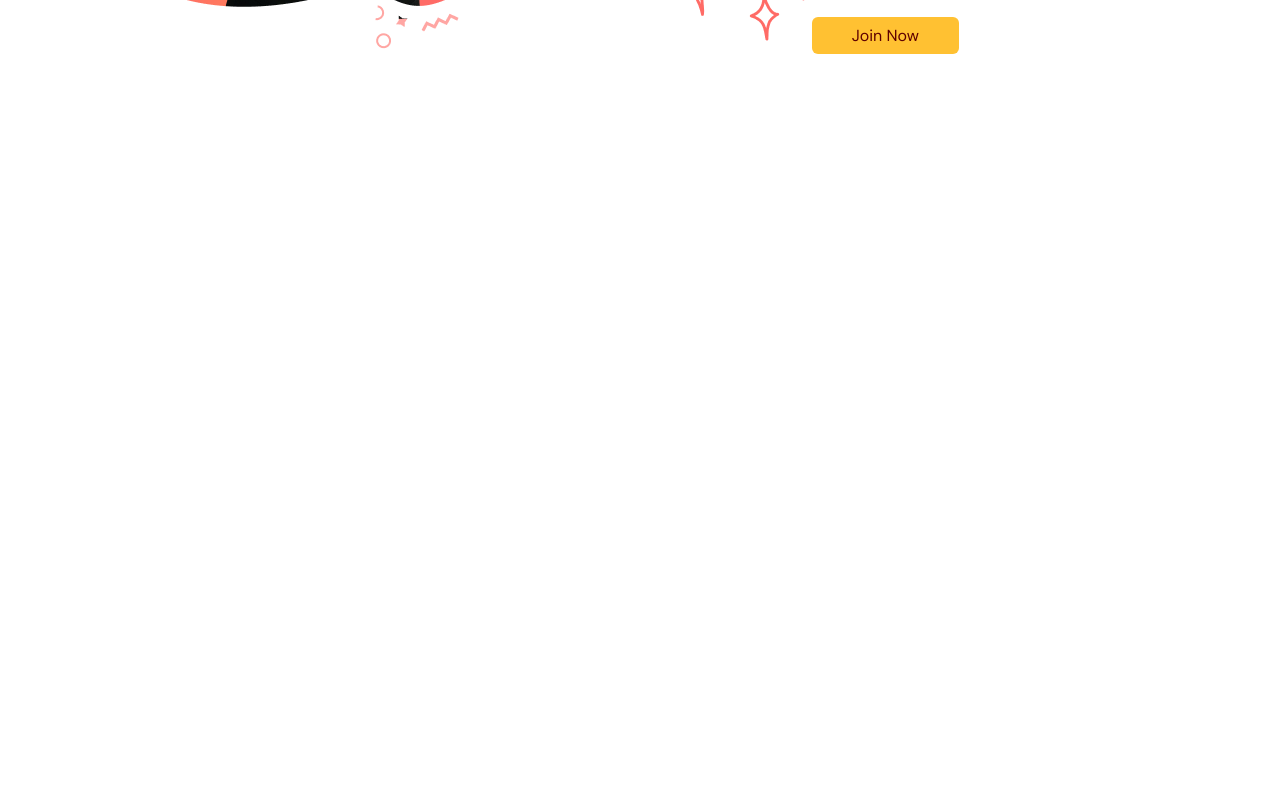
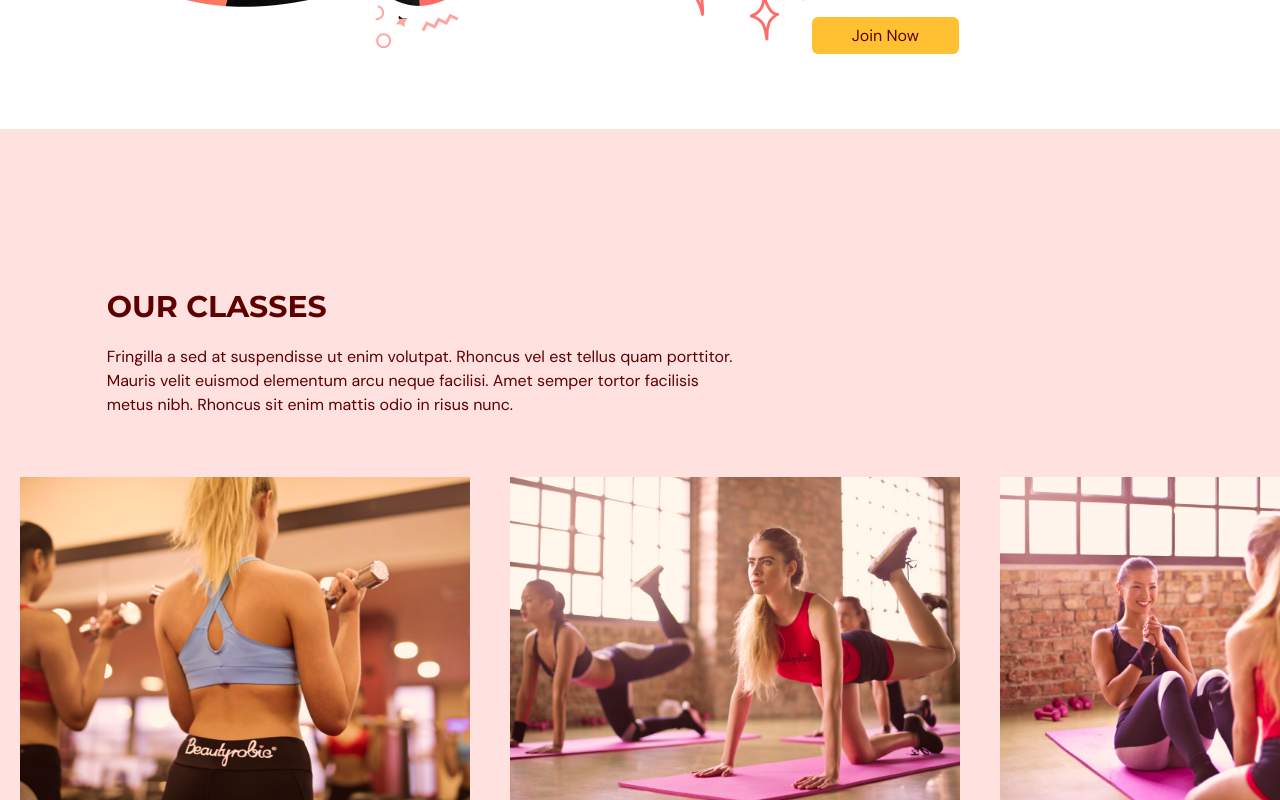
Before and after one commit to AlejandroM12/gym-ts, a React (Vite) app: page / in a window 1280 px wide. Shown: the part 2000-2800 px from the top of the page. Before the commit the page ends 2129 px from the top, so only its background shows below. Built offline with nearby package versions, Linux system fonts and the light colour scheme.

Commit message:
feat: add our classes page

```diff
--- a/src/App.tsx
+++ b/src/App.tsx
@@ -2,6 +2,7 @@
 import Navbar from "./scenes/navbar";
 import Home from "@/scenes/home";
 import Benefits from "@/scenes/benefits";
+import OurClasses from "@/scenes/ourClasses";
 import { SelectedPage } from "@/shared/types";
 
 function App() {
@@ -31,6 +32,7 @@
       />
       <Home setSelectedPage={setSelectedPage} />
       <Benefits setSelectedPage={setSelectedPage} />
+      <OurClasses setSelectedPage={setSelectedPage} />
     </div>
   );
 }
--- a/src/scenes/navbar/index.tsx
+++ b/src/scenes/navbar/index.tsx
@@ -20,7 +20,7 @@
   return (
     <nav>
       <div
-        className={`${navbarBackground} ${flexBetween} z-3- fixed top-0 w-full py-6 `}
+        className={`${navbarBackground} ${flexBetween} fixed top-0 z-30 w-full py-6 `}
       >
         <div className={`${flexBetween} mx-auto w-5/6`}>
           <div className={`${flexBetween} w-full gap-16`}>
--- /dev/null
+++ b/src/scenes/ourClasses/Class.tsx
@@ -0,0 +1,25 @@
+import React from "react";
+
+type Props = {
+  name: string;
+  description?: string;
+  image: string;
+};
+
+const Class = ({ name, description, image }: Props) => {
+  const overlayStyle = `p-5 absolute z-30 flex
+          h-[380px] w-[450px] flex-col items-center justify-center
+          whitespace-normal bg-primary-500 text-center text-white opacity-0
+          transition duration-500 hover:opacity-90`;
+  return (
+    <li className="relative mx-5 inline-block h-[380px] w-[450px]">
+      <div className={overlayStyle}>
+        <p className="text-2xl">{name}</p>
+        <p className="mt-5">{description}</p>
+      </div>
+      <img src={`${image}`} alt="image1" />
+    </li>
+  );
+};
+
+export default Class;
--- /dev/null
+++ b/src/scenes/ourClasses/index.tsx
@@ -0,0 +1,94 @@
+import { SelectedPage, ClassType } from "@/shared/types";
+import image1 from "@/assets/image1.png";
+import image2 from "@/assets/image2.png";
+import image3 from "@/assets/image3.png";
+import image4 from "@/assets/image4.png";
+import image5 from "@/assets/image5.png";
+import image6 from "@/assets/image6.png";
+import { motion } from "framer-motion";
+import HText from "@/shared/HText";
+import Class from "./Class";
+
+const classes: Array<ClassType> = [
+  {
+    name: "Weight Training Classes",
+    description:
+      "Lorem ipsum dolor sit amet, consectetur adipiscing elit, sed do eiusmod tempor incididunt ut labore et dolore magna aliqua. Ut enim ad minim veniam, quis nostrud exercitation ullamco laboris nisi ut aliquip ex ea commodo consequat.",
+    image: image1,
+  },
+  {
+    name: "Yoga Classes",
+    image: image2,
+  },
+  {
+    name: "Ab Core Classes",
+    description:
+      "Lorem ipsum dolor sit amet, consectetur adipiscing elit, sed do eiusmod tempor incididunt ut labore et dolore magna aliqua. Ut enim ad minim veniam, quis nostrud exercitation ullamco laboris nisi ut aliquip ex ea commodo consequat.",
+    image: image3,
+  },
+  {
+    name: "Adventure Classes",
+    description:
+      "Lorem ipsum dolor sit amet, consectetur adipiscing elit, sed do eiusmod tempor incididunt ut labore et dolore magna aliqua. Ut enim ad minim veniam, quis nostrud exercitation ullamco laboris nisi ut aliquip ex ea commodo consequat.",
+    image: image4,
+  },
+  {
+    name: "Fitness Classes",
+    image: image5,
+  },
+  {
+    name: "Training Classes",
+    description:
+      "Lorem ipsum dolor sit amet, consectetur adipiscing elit, sed do eiusmod tempor incididunt ut labore et dolore magna aliqua. Ut enim ad minim veniam, quis nostrud exercitation ullamco laboris nisi ut aliquip ex ea commodo consequat.",
+    image: image6,
+  },
+];
+type Props = {
+  setSelectedPage: (value: SelectedPage) => void;
+};
+
+const OurClasses = ({ setSelectedPage }: Props) => {
+  return (
+    <section id="ourclasses" className="w-full bg-primary-100 py-40">
+      <motion.div
+        onViewportEnter={() => setSelectedPage(SelectedPage.OurClasses)}
+      >
+        <motion.div
+          className="mx-auto w-5/6"
+          initial="hidden"
+          whileInView="visible"
+          viewport={{ once: true, amount: 0.5 }}
+          transition={{ delay: 0.2, duration: 0.5 }}
+          variants={{
+            hidden: { opacity: 0, x: -50 },
+            visible: { opacity: 1, x: 0 },
+          }}
+        >
+          <div className="md:w-3/5">
+            <HText>OUR CLASSES</HText>
+            <p className="py-5">
+              Fringilla a sed at suspendisse ut enim volutpat. Rhoncus vel est
+              tellus quam porttitor. Mauris velit euismod elementum arcu neque
+              facilisi. Amet semper tortor facilisis metus nibh. Rhoncus sit
+              enim mattis odio in risus nunc.
+            </p>
+          </div>
+        </motion.div>
+        <div className="mt-10 h-[353px] w-full overflow-x-auto overflow-y-hidden">
+          <ul className="w-[2800px] whitespace-nowrap">
+            {classes.map((item: ClassType, index) => (
+              <Class
+                key={`${item.name}-${index}`}
+                name={item.name}
+                description={item.description}
+                image={item.image}
+              />
+            ))}
+          </ul>
+        </div>
+      </motion.div>
+    </section>
+  );
+};
+
+export default OurClasses;
--- a/src/shared/types.ts
+++ b/src/shared/types.ts
@@ -9,3 +9,8 @@
   title: string
   description: string
 }
+export interface ClassType {
+  name: string
+  description?: string
+  image: string
+}
```
